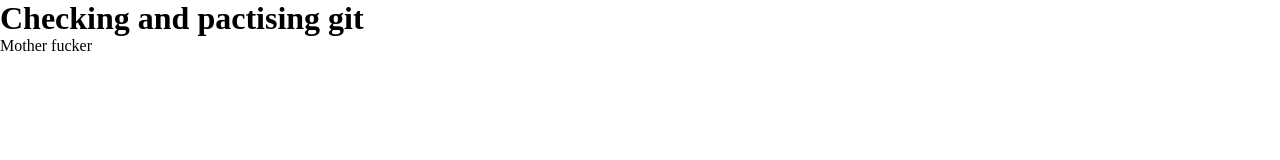
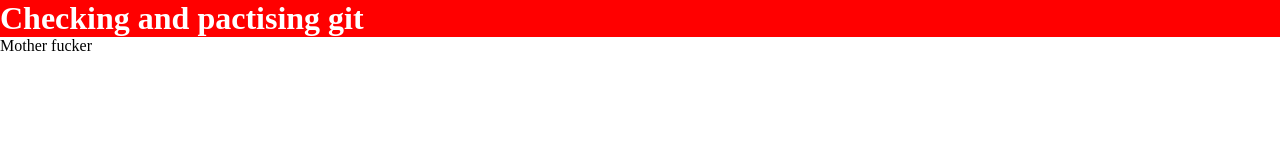
Before and after one commit to dev-tanvirtonmoy/Checking-last-git, a plain HTML site: page index.html in a window 1280 px wide. Drawn offline with Linux system fonts and the light colour scheme.

Commit message:
practising commit

```diff
--- a/style.css
+++ b/style.css
@@ -2,3 +2,7 @@
     padding: 0;
     margin: 0;
 }
+h1 {
+    background-color: red;
+    color: #fff;
+}
```
